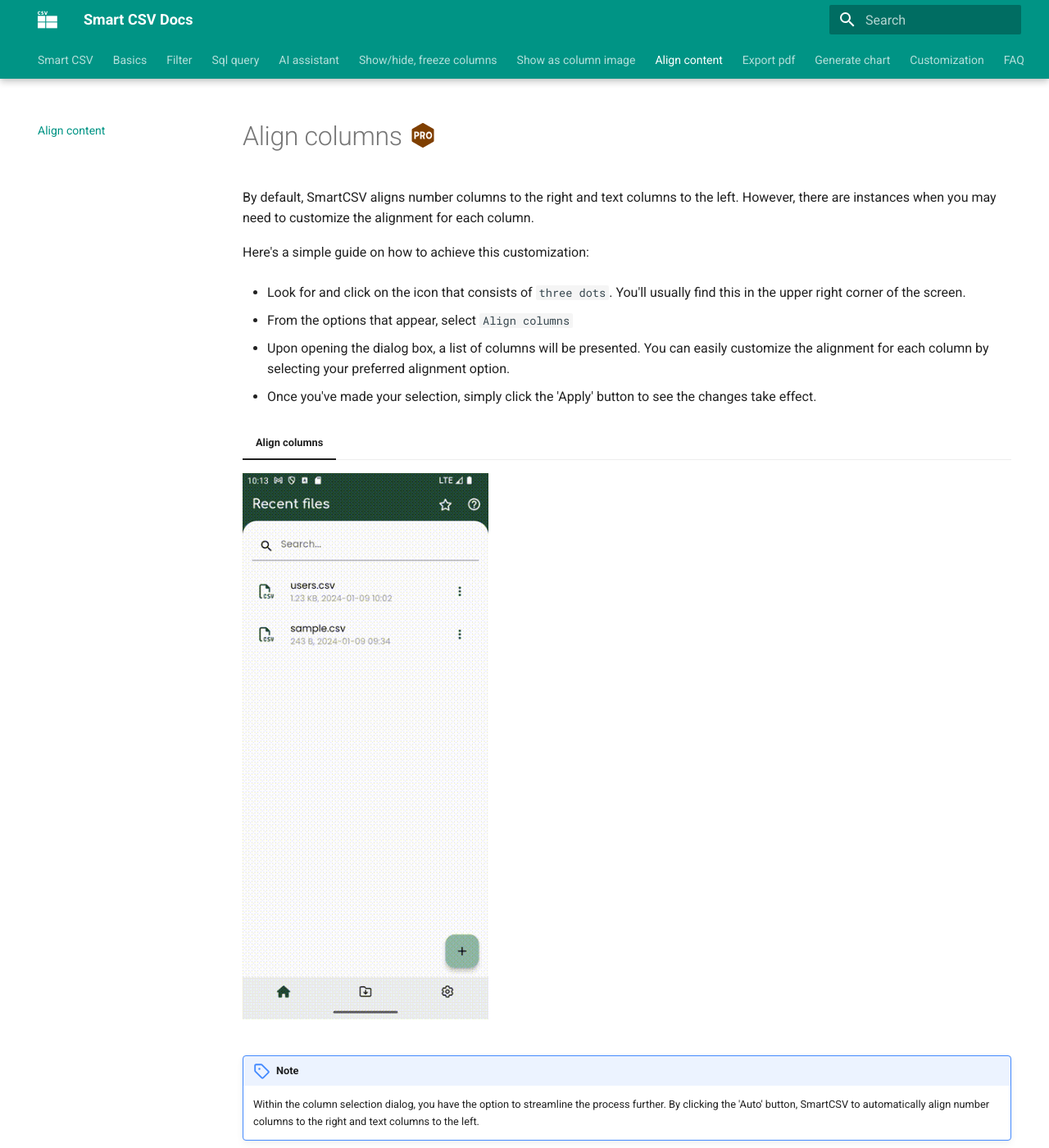
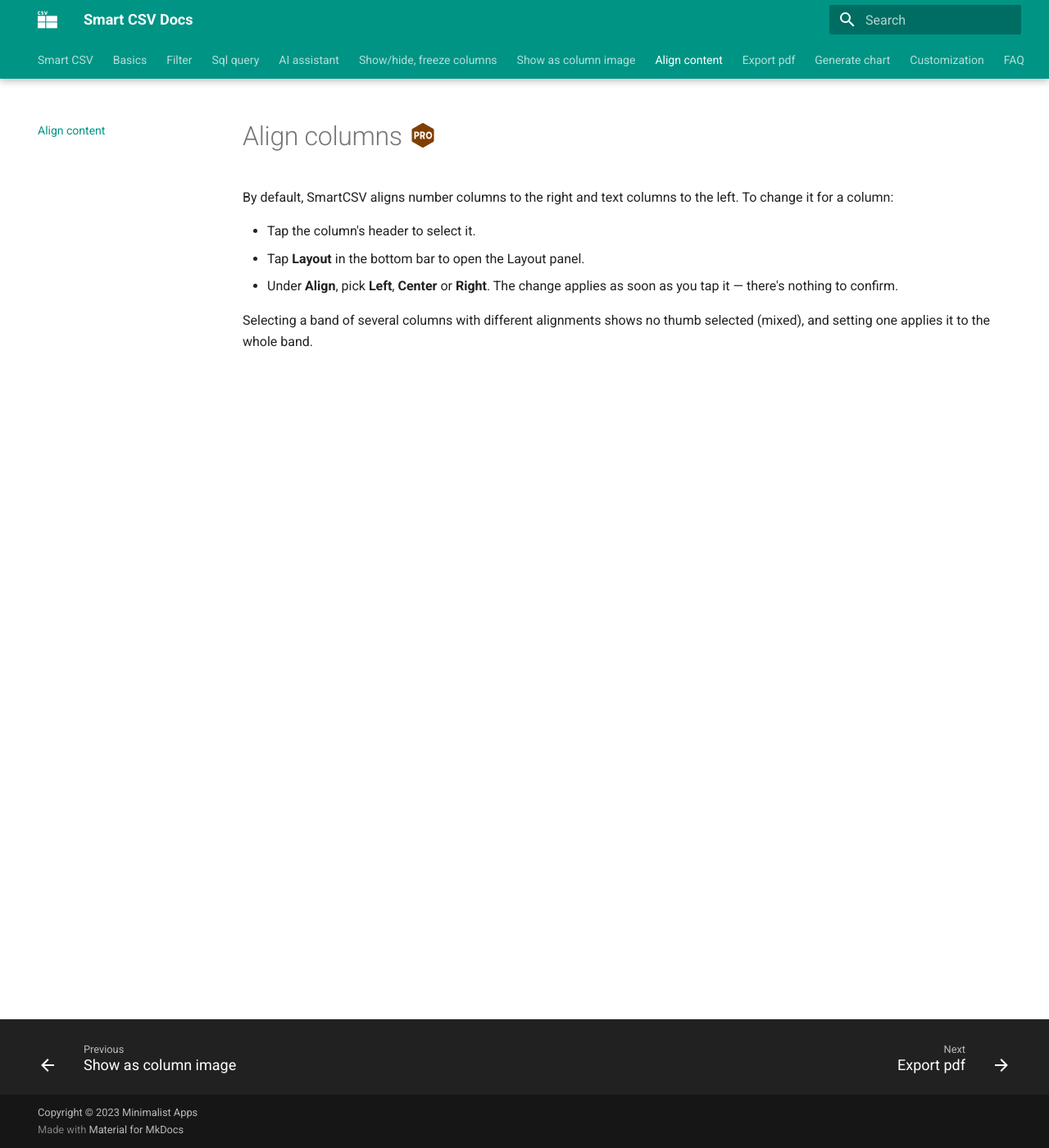
Before and after one commit to minimalistapps/smartcsv, an MkDocs documentation site: the page built from docs/align-column.md, in a window 1280 px wide and 1400 px high. Shown: the whole window at 82% size. Built offline with MkDocs 1.6.1 and Material for MkDocs 9.7.7, drawn with Linux system fonts in a browser that asks for light colours.

Commit message:
Rewrite show-hide-freeze, align-column and column-to-image for the Layout panel
All three used to be separate three-dot-menu dialogs
(csv_columns_selection_dialog.dart, column_align_dialog.dart,
column_to_image_dialog.dart); those are legacy, tied to the old grid.
The current grid answers all of it from one Layout panel opened by
tapping a column header, and "show as image" is now the Image column
type alongside Text/Number/Checkbox/Select/Date/Link. Screenshots are
dropped for now rather than kept wrong; a Layout-panel golden test is
tracked as a follow-up in TASKS.md (it needs a loaded-document
provider setup this session didn't have time to get right).

Co-Authored-By: Claude Sonnet 5 <noreply@anthropic.com>

```diff
--- a/docs/align-column.md
+++ b/docs/align-column.md
@@ -1,19 +1,9 @@
 # Align columns :material-professional-hexagon:{ .pro title="Available for PRO version only" }
 
-By default, SmartCSV aligns number columns to the right and text columns to the left. However, there are instances when you may need to customize the alignment for each column.
+By default, SmartCSV aligns number columns to the right and text columns to the left. To change it for a column:
 
-Here's a simple guide on how to achieve this customization:
+- Tap the column's header to select it.
+- Tap **Layout** in the bottom bar to open the Layout panel.
+- Under **Align**, pick **Left**, **Center** or **Right**. The change applies as soon as you tap it &mdash; there's nothing to confirm.
 
-- Look for and click on the icon that consists of `three dots`. You'll usually find this in the upper right corner of the screen.
-
-- From the options that appear, select `Align columns`
-
-- Upon opening the dialog box, a list of columns will be presented. You can easily customize the alignment for each column by selecting your preferred alignment option.
-
-- Once you've made your selection, simply click the 'Apply' button to see the changes take effect.
-
-=== "Align columns"
-    ![Align columns](assets/images/smartcsv-align-column.gif){ width="300" loading=lazy }
-
-!!! note
-    Within the column selection dialog, you have the option to streamline the process further. By clicking the 'Auto' button, SmartCSV to automatically align number columns to the right and text columns to the left.
+Selecting a band of several columns with different alignments shows no thumb selected (mixed), and setting one applies it to the whole band.
```
Also changed, not shown: docs/column-to-image.md (+6 -12 lines), docs/show-hide-freeze.md (+10 -19 lines).
